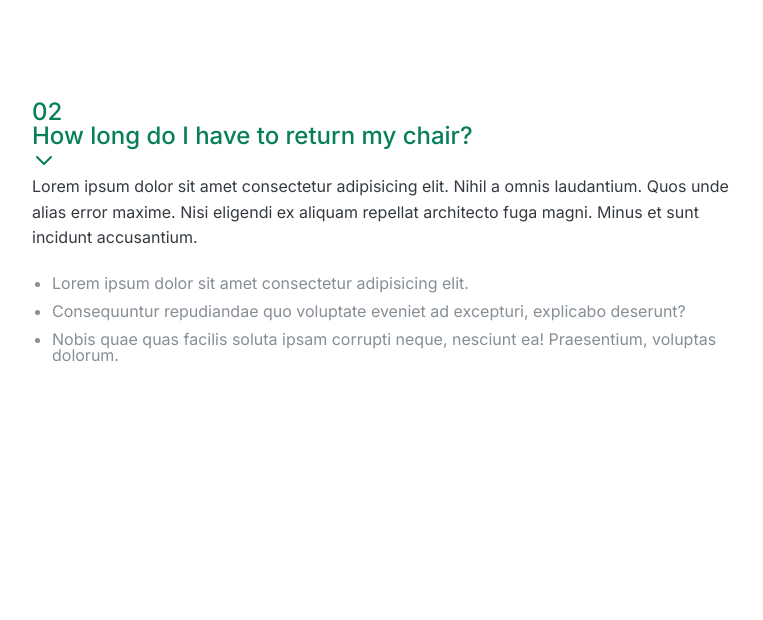
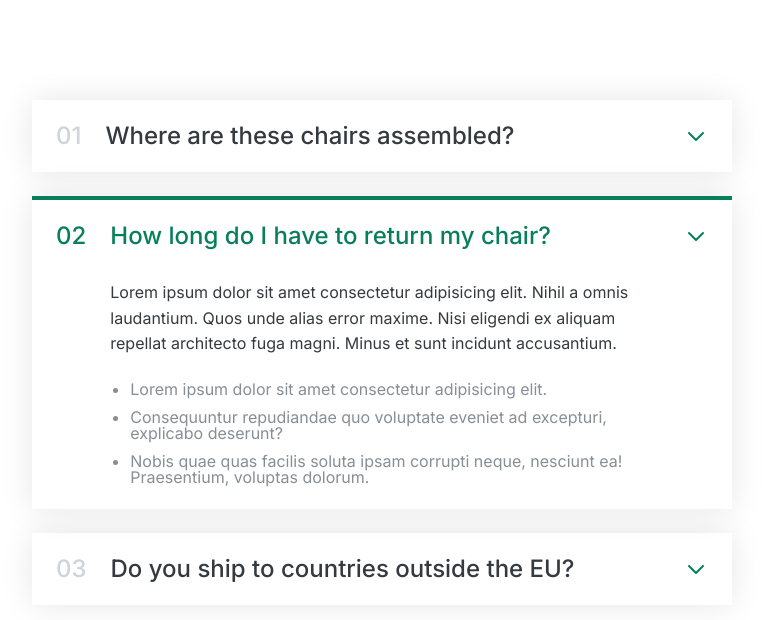
Before and after one commit to Daniel-727/beginner-css-projects, a plain HTML site: page starter/06-Components/01-accordion.html in a window 1280 px wide. Shown: the whole page, without its empty margins (258-1021 px from the left). Drawn offline with Linux system fonts and the light colour scheme.

Commit message:
finished accordion project

```diff
--- a/starter/06-Components/01-accordion.html
+++ b/starter/06-Components/01-accordion.html
@@ -50,17 +50,36 @@
         .accordion {
             width: 700px;
             margin: 100px auto;
+            display: flex;
+            flex-direction: column;
+            gap: 24px;
         }
 
         .item {
+            box-shadow: 0 0 32px rgba(0,0,0,0.1);
+            padding: 24px;
 
+            display: grid;
+            grid-template-columns: auto 1fr auto; /*auto width will take the width of the content, and for the second column we want that column to take up the rest of the remaining space after the 1st and 3rd column take up the required space for their content. 1fr will give us the space leftover*/
+            column-gap: 24px; /*inputs a space between the columns*/
+            row-gap: 32px;
+            align-items: center;
         }
 
+
+        .hidden-box{
+            grid-column: 2; /*we want the content in our hidden-box to be in column 2 where the p with class text is*/
+            display: none;
+        }
 
         .number, .text{
             font-size: 24px;
             font-weight: 500;
-            color: var(--main-color);
+            /* color: var(--main-color); */
+        }
+
+        .number {
+            color: #ced4da;
         }
 
         .icon{
@@ -84,6 +103,20 @@
         }
 
 
+        /*Open state*/
+
+        .open{
+            border-top: 4px solid var(--main-color);
+        }
+
+        .open .hidden-box{
+            display: block;
+        }
+
+        .open .number, .open .text{
+            color: var(--main-color);
+        }
+
     </style>
 
 </head>
@@ -91,12 +124,45 @@
 
 
 <body>
+
     <div class="accordion">
 
+        <div class="item">
+            <p class="number">01</p>
+            <p class="text">Where are these chairs assembled?</p>
+            <svg xmlns="http://www.w3.org/2000/svg" class="icon" fill="none" viewBox="0 0 24 24" stroke="currentColor" stroke-width="2">
+                <path stroke-linecap="round" stroke-linejoin="round" d="M19 9l-7 7-7-7" />
+            </svg>
+            <div class="hidden-box">
+                <p>Lorem ipsum dolor sit amet consectetur adipisicing elit. Nihil a omnis laudantium. Quos unde alias error maxime. Nisi eligendi ex aliquam repellat architecto fuga magni. Minus et sunt incidunt accusantium.</p>
+                <ul>
+                    <li>Lorem ipsum dolor sit amet consectetur adipisicing elit.</li>
+                    <li>Consequuntur repudiandae quo voluptate eveniet ad excepturi, explicabo deserunt?</li>
+                    <li>Nobis quae quas facilis soluta ipsam corrupti neque, nesciunt ea! Praesentium, voluptas dolorum.</li>
+                </ul>
+            </div>
+        </div>
+
+
+        <div class="item open">
+            <p class="number">02</p>
+            <p class="text">How long do I have to return my chair?</p>
+            <svg xmlns="http://www.w3.org/2000/svg" class="icon" fill="none" viewBox="0 0 24 24" stroke="currentColor" stroke-width="2">
+                <path stroke-linecap="round" stroke-linejoin="round" d="M19 9l-7 7-7-7" />
+            </svg>
+            <div class="hidden-box">
+                <p>Lorem ipsum dolor sit amet consectetur adipisicing elit. Nihil a omnis laudantium. Quos unde alias error maxime. Nisi eligendi ex aliquam repellat architecto fuga magni. Minus et sunt incidunt accusantium.</p>
+                <ul>
+                    <li>Lorem ipsum dolor sit amet consectetur adipisicing elit.</li>
+                    <li>Consequuntur repudiandae quo voluptate eveniet ad excepturi, explicabo deserunt?</li>
+                    <li>Nobis quae quas facilis soluta ipsam corrupti neque, nesciunt ea! Praesentium, voluptas dolorum.</li>
+                </ul>
+            </div>
+        </div>
 
         <div class="item">
-            <p class="number">02</p>
-            <p class="text">How long do I have to return my chair?</p>
+            <p class="number">03</p>
+            <p class="text">Do you ship to countries outside the EU?</p>
             <svg xmlns="http://www.w3.org/2000/svg" class="icon" fill="none" viewBox="0 0 24 24" stroke="currentColor" stroke-width="2">
                 <path stroke-linecap="round" stroke-linejoin="round" d="M19 9l-7 7-7-7" />
             </svg>
@@ -115,5 +181,6 @@
     </div>
 
 
+
 </body>
 </html>
```
